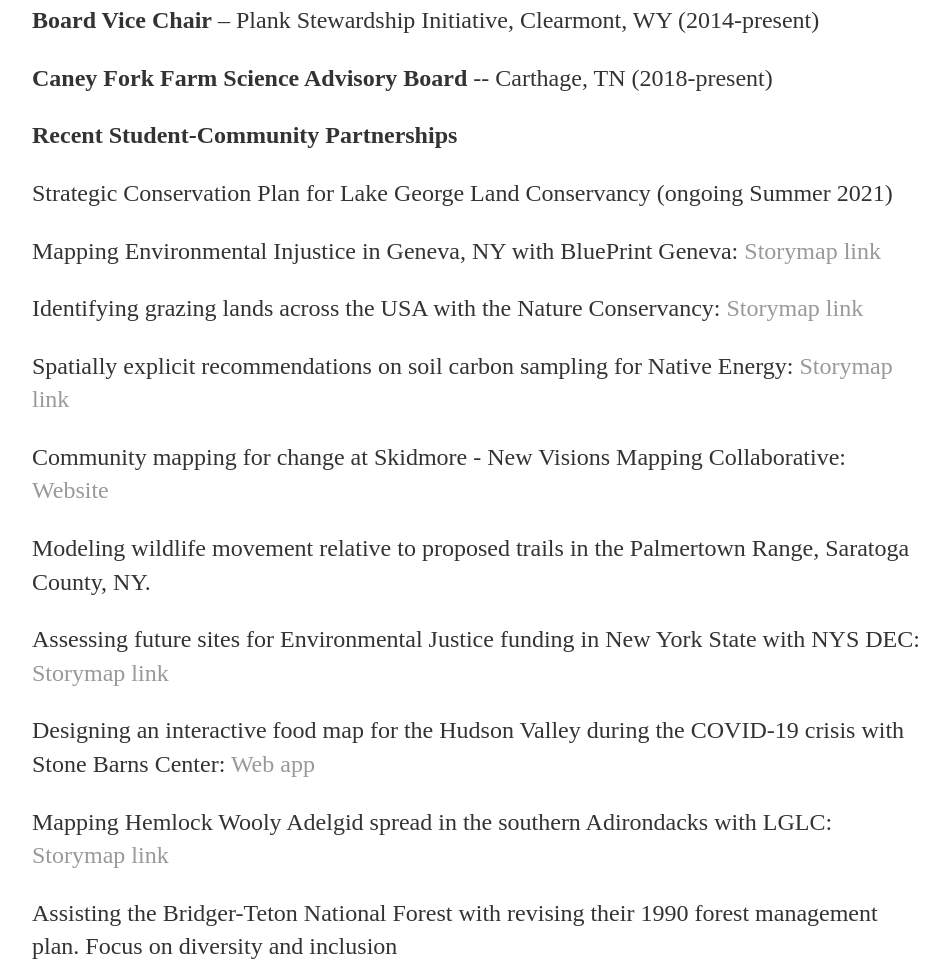
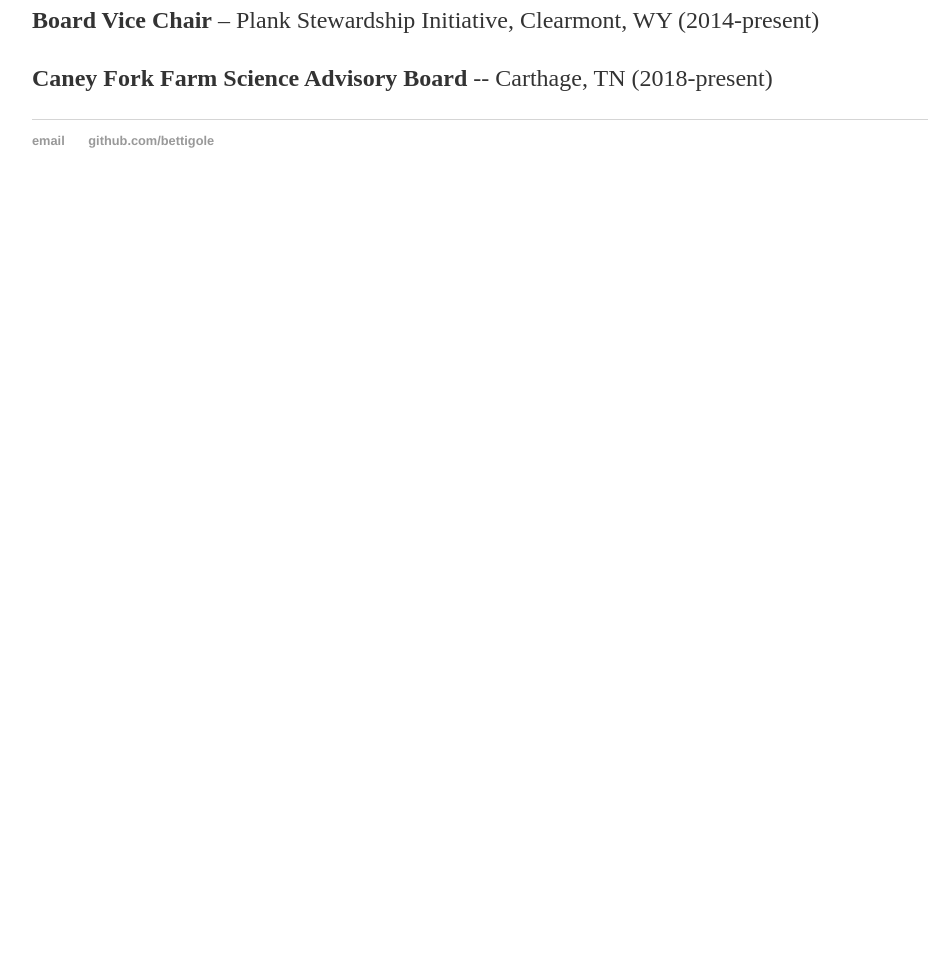
Before and after one commit to bettigole/bettigole.github.io, a Jekyll site: the page built from cv/index.html, in a window 1280 px wide and 1400 px high, scrolled down 2198 px. Shown: the part 422-1400 px from the top of the window, without its empty margins (160-1109 px from the left). Built offline with Jekyll 4.4.1, drawn with Linux system fonts in a browser that asks for light colours; after the commit the page ends 2828 px from its top, so only the background shows below that; some of the changed text lies outside the part shown.

Commit message:
update index
remove projects
reduce strong in appointments

```diff
--- a/cv/index.html
+++ b/cv/index.html
@@ -4,9 +4,9 @@
 ---
 
 <p><strong>Education</strong></p>
-<p><strong>University of Vermont</strong> (2009 – 2012) <strong>|</strong> <em>M.S. Wildlife Biology</em></p>
-<p>_Master&#39;s Thesis:_Normative Standards for Land Use in Vermont: The Effects of Social Norms on Wildlife Occupancy.</p>
-<p><strong>Middlebury College</strong> ( 2001- 2005) | <em>B.A. Environmental Studies: focus in Conservation Biology</em></p>
+<p>University of Vermont (2009 – 2012) <strong>|</strong> <em>M.S. Wildlife Biology</em></p>
+<p>Master&#39;s Thesis: Normative Standards for Land Use in Vermont: The Effects of Social Norms on Wildlife Occupancy.</p>
+<p>Middlebury College ( 2001- 2005) | <em>B.A. Environmental Studies: focus in Conservation Biology</em></p>
 <p><strong>Appointments and Experience</strong></p>
 <p><strong>Director</strong> | GIS Center for Interdisciplinary Research | Skidmore College | 2019 - Present | Saratoga Springs, NY</p>
 <p><strong>Program Director</strong> | Quick Carbon | Yale School of Forestry &amp; Environmental Studies| 2018-2019 | New Haven, CT</p>
@@ -37,21 +37,3 @@
 <p><strong>Service</strong><img src="RackMultipart20210810-4-1d5nh4s_html_d1adbef182072a90.gif" alt=""></p>
 <p><strong>Board Vice Chair</strong> – Plank Stewardship Initiative, Clearmont, WY (2014-present)</p>
 <p><strong>Caney Fork Farm Science Advisory Board</strong> -- Carthage, TN (2018-present)</p>
-<p><strong>Recent Student-Community Partnerships</strong></p>
-<p>Strategic Conservation Plan for Lake George Land Conservancy (ongoing Summer 2021)</p>
-<p>Mapping Environmental Injustice in Geneva, NY with BluePrint Geneva: <a href="https://storymaps.arcgis.com/stories/20d7ddf462014fa2a43bd52b734b2255">Storymap link</a></p>
-<p>Identifying grazing lands across the USA with the Nature Conservancy: <a href="https://storymaps.arcgis.com/stories/e57879a6aeaa47c09e9a89137476b2e7">Storymap link</a></p>
-<p>Spatially explicit recommendations on soil carbon sampling for Native Energy: <a href="https://storymaps.arcgis.com/stories/cd7113ce2cf04d2681b4aa7d8bac148c">Storymap link</a></p>
-<p>Community mapping for change at Skidmore - New Visions Mapping Collaborative: <a href="https://academics.skidmore.edu/blogs/nvmc/">Website</a></p>
-<p>Modeling wildlife movement relative to proposed trails in the Palmertown Range, Saratoga County, NY.</p>
-<p>Assessing future sites for Environmental Justice funding in New York State with NYS DEC: <a href="https://storymaps.arcgis.com/stories/a9edc00ef04847ce80243946bc1457ee">Storymap link</a></p>
-<p>Designing an interactive food map for the Hudson Valley during the COVID-19 crisis with Stone Barns Center: <a href="https://skid.maps.arcgis.com/apps/webappviewer/index.html?id=3710f945966b4493a68748a13fc7b823">Web app</a></p>
-<p>Mapping Hemlock Wooly Adelgid spread in the southern Adirondacks with LGLC: <a href="https://storymaps.arcgis.com/stories/b27906fbd50e4d399c8d28caf69c184a">Storymap link</a></p>
-<p>Assisting the Bridger-Teton National Forest with revising their 1990 forest management plan. Focus on diversity and inclusion</p>
-<p>Strategic conservation plan for northern Wyoming with the Sheridan Community Land Trust.</p>
-<p>Standardizing private and public land designations across US federal agencies</p>
-<p>Evaluating success of Utah Prairie Dog translocation efforts by BLM</p>
-<p>Promoting adoption of the Climate Action Reserve&#39;s Avoided Grassland Conversion carbon offset protocol in the great plains</p>
-<p>Management recommendations for non-native trout removal and native trout reintroduction in northern Wyoming w/TNC</p>
-<p>Creating a climate platform for the National Young Farmer&#39;s Coalition</p>
-<p><em>Projects before 2018 available upon request</em></p>
```
